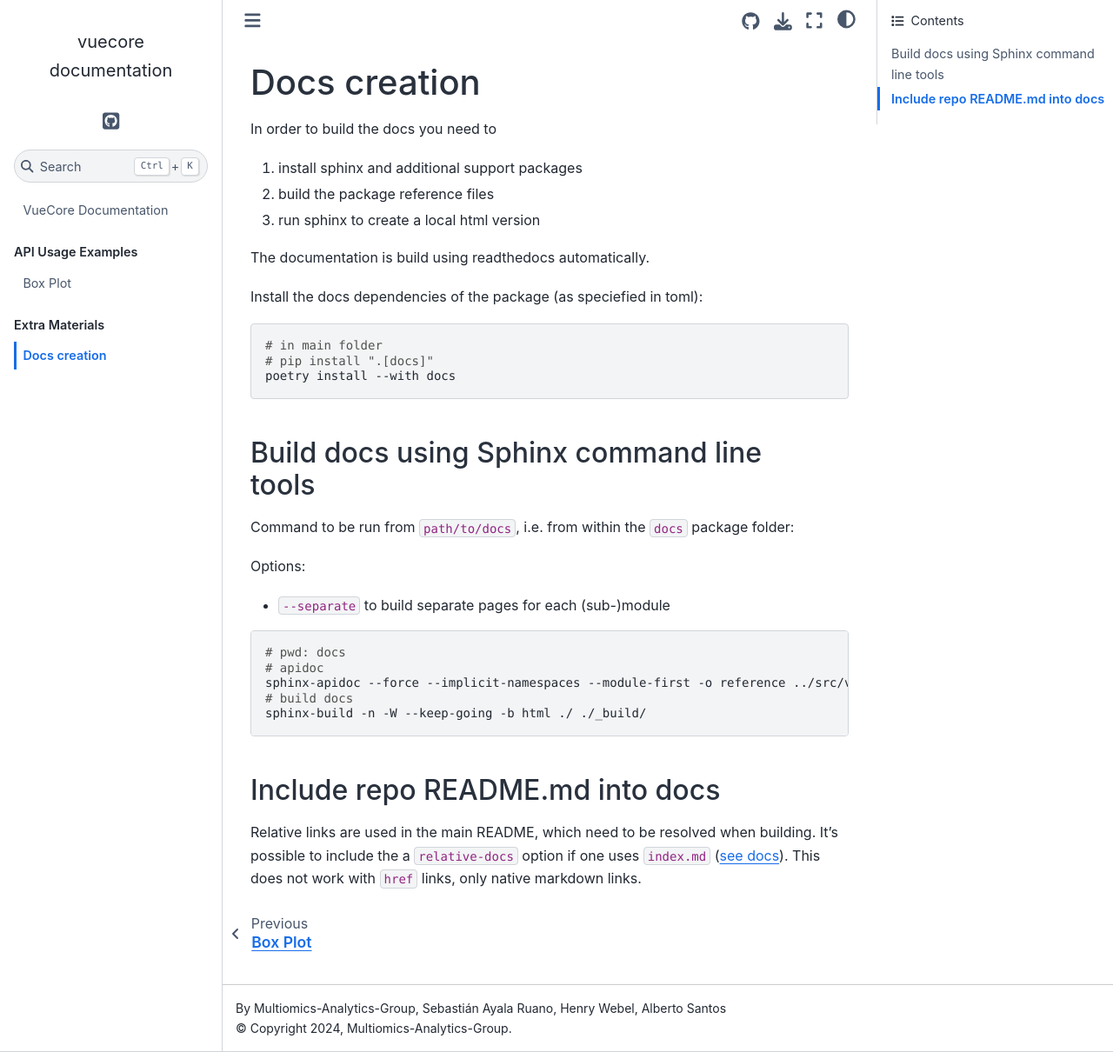
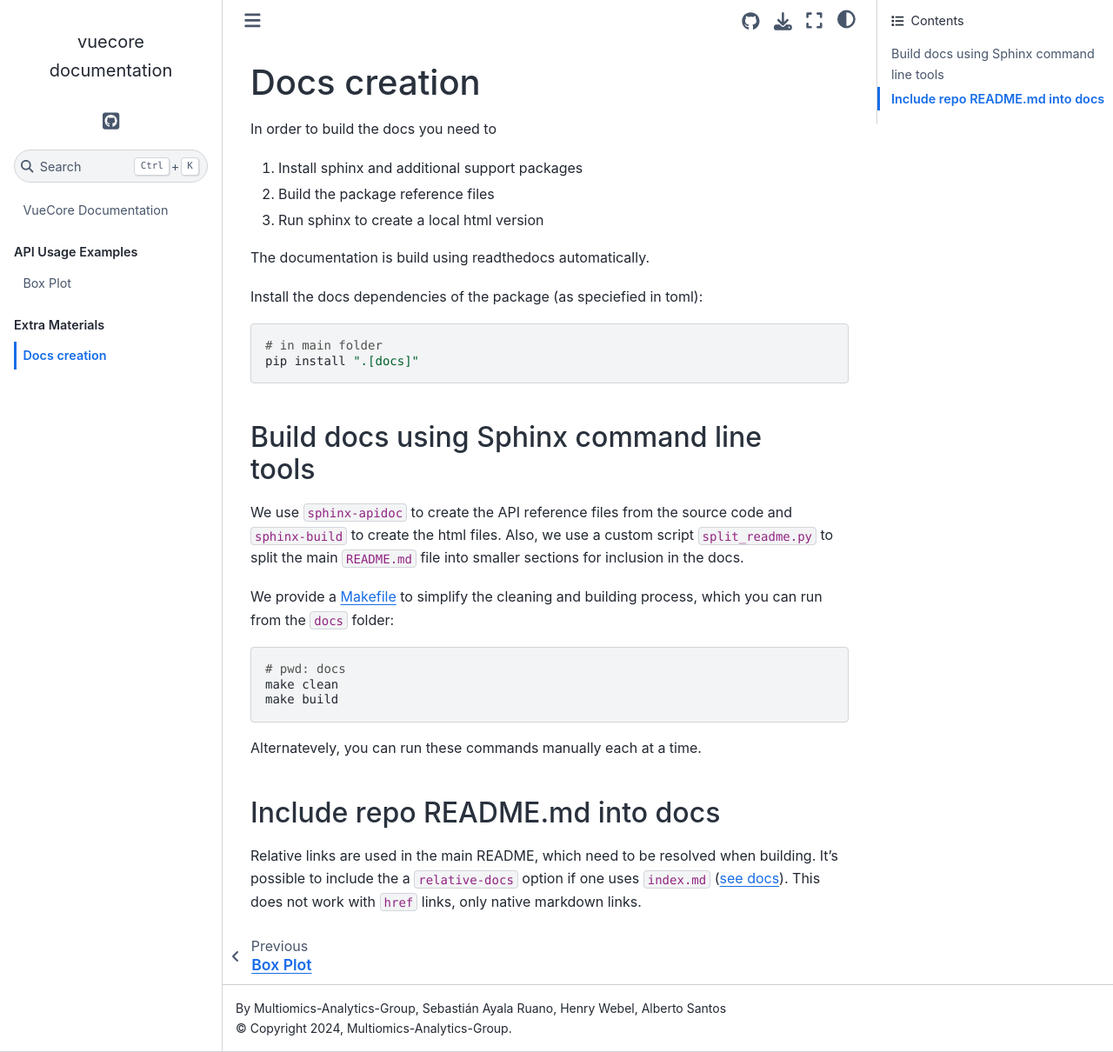
Before and after one commit to Multiomics-Analytics-Group/vuecore, a Sphinx documentation site: the page built from docs/README.md, in a window 1280 px wide and 1210 px high. Shown: the whole window at 87% size. Built offline with Sphinx 7.4.7 and the Sphinx Book theme 1.1.4, drawn with Linux system fonts in a browser that asks for light colours; pages that are not in the unit, such as notebooks, are missing from menus; the version number could not be read and is left out.

Commit message:
✨ Feat(docs): add makefile to autmate the clean and build of the docs, and update the docs README with this change

````diff
--- a/docs/README.md
+++ b/docs/README.md
@@ -2,9 +2,9 @@
 
 In order to build the docs you need to
 
-1. install sphinx and additional support packages
-2. build the package reference files
-3. run sphinx to create a local html version
+1. Install sphinx and additional support packages
+2. Build the package reference files
+3. Run sphinx to create a local html version
 
 The documentation is build using readthedocs automatically.
 
@@ -12,25 +12,25 @@ Install the docs dependencies of the package (as speciefied in toml):
 
 ```bash
 # in main folder
-# pip install ".[docs]"
-poetry install --with docs
+pip install ".[docs]"
 ```
 
 ## Build docs using Sphinx command line tools
 
-Command to be run from `path/to/docs`, i.e. from within the `docs` package folder:
+We use `sphinx-apidoc` to create the API reference files from the source code and
+`sphinx-build` to create the html files. Also, we use a custom script `split_readme.py` to
+split the main `README.md` file into smaller sections for inclusion in the docs.
 
-Options:
-
-- `--separate` to build separate pages for each (sub-)module
+We provide a [Makefile](https://github.com/Multiomics-Analytics-Group/vuecore/blob/HEAD/docs/Makefile)
+to simplify the cleaning and building process, which you can run from the `docs` folder:
 
 ```bash
 # pwd: docs
-# apidoc
-sphinx-apidoc --force --implicit-namespaces --module-first -o reference ../src/vuecore
-# build docs
-sphinx-build -n -W --keep-going -b html ./ ./_build/
+make clean
+make build
 ```
+
+Alternatevely, you can run these commands manually each at a time.
 
 ## Include repo README.md into docs
 
````
Also changed, not shown: 1 other file.
